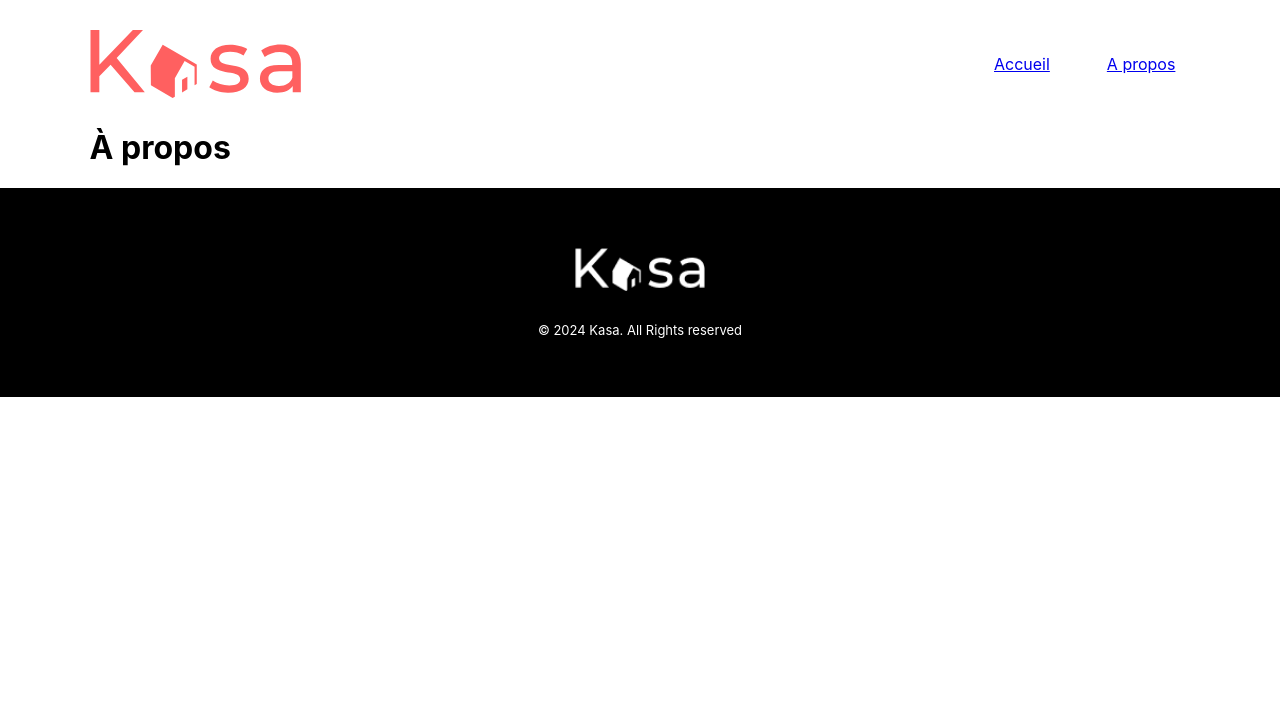
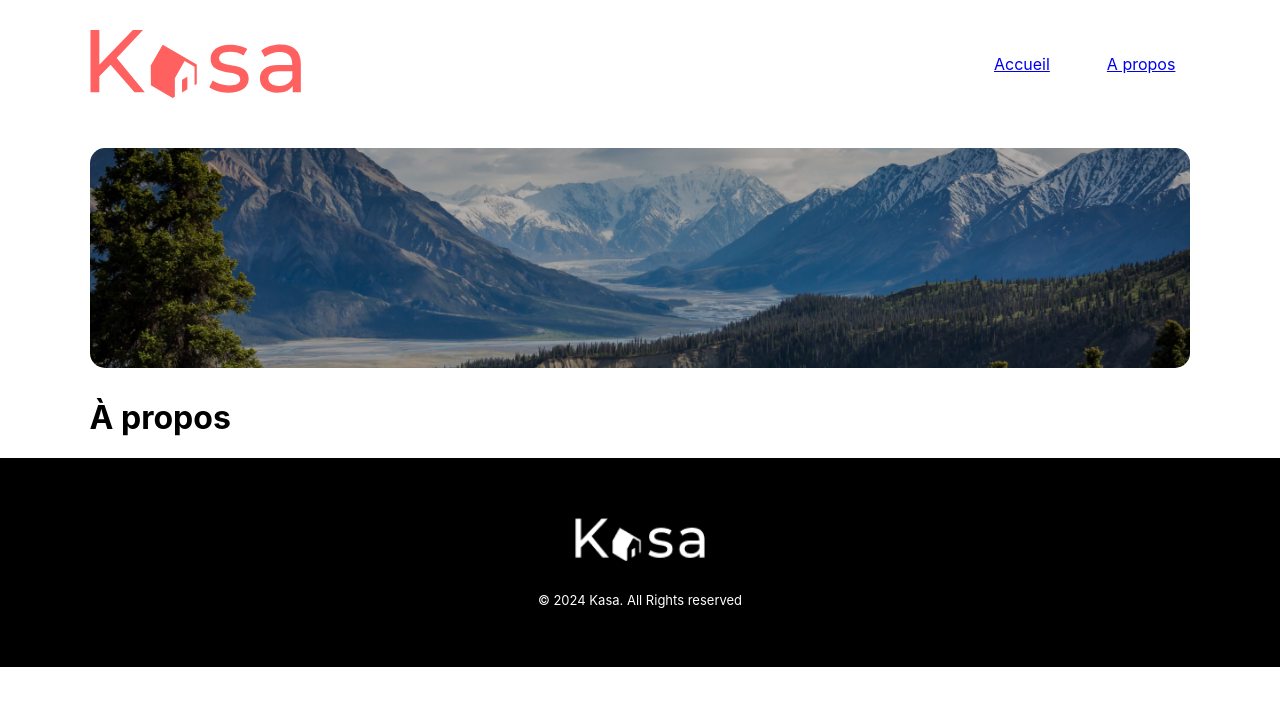
Before and after one commit to tomcre94/Projet-6, a React (Create React App) app: page /about in a window 1280 px wide. Shown: the top 706 px of the page. Built offline with nearby package versions, Linux system fonts and the light colour scheme.

Commit message:
banner ajoutée à about

```diff
--- a/src/App.js
+++ b/src/App.js
@@ -2,7 +2,7 @@ import React from "react";
 import "./App.scss";
 import { Routes, Route, BrowserRouter as Router } from "react-router-dom";
 import Accueil from "./Pages/Home/Accueil";
-import About from "./Pages/About";
+import About from "./Pages/About/About.jsx";
 import Erreur from "./Pages/Erreur";
 
 export default function App() {
--- a/src/Pages/About.jsx
+++ /dev/null
@@ -1,11 +0,0 @@
-import React from "react";
-import Layout from "../components/layout/layout";
-
-export default function About() {
-  return (
-    <Layout>
-      <h1>À propos</h1>
-      {/* Autres éléments */}
-    </Layout>
-  );
-};
--- /dev/null
+++ b/src/Pages/About/About.jsx
@@ -0,0 +1,16 @@
+import React from "react";
+import Layout from "../../components/layout/layout";
+import "./About.scss";
+import Banner from "../../components/banner/banner";
+import Imgabout from "../../ASSETS/imgapropos.jpg"
+
+export default function About() {
+  return (
+    <Layout>
+      <Banner imageSrc={Imgabout} imageAlt="Falaise au dessus de l'océan" text=""/>
+
+      <h1>À propos</h1>
+      {/* Autres éléments */}
+    </Layout>
+  );
+};
--- a/src/components/banner/banner.jsx
+++ b/src/components/banner/banner.jsx
@@ -2,7 +2,7 @@ import "./banner.scss"
 
 function Banner ({imageSrc, imageAlt, text=""}) {
     return (<div className="banner-container">
-    <img className="banner-img" src={imageSrc} alt={imageAlt} />
+    <img className="banner-img" src={imageSrc} alt={imageAlt} style={{ objectFit: 'cover' }} />
     <blockquote className="banner-text">{text}</blockquote>
   </div>)
 }
```
Also changed, not shown: src/Pages/About/About.scss (added).
